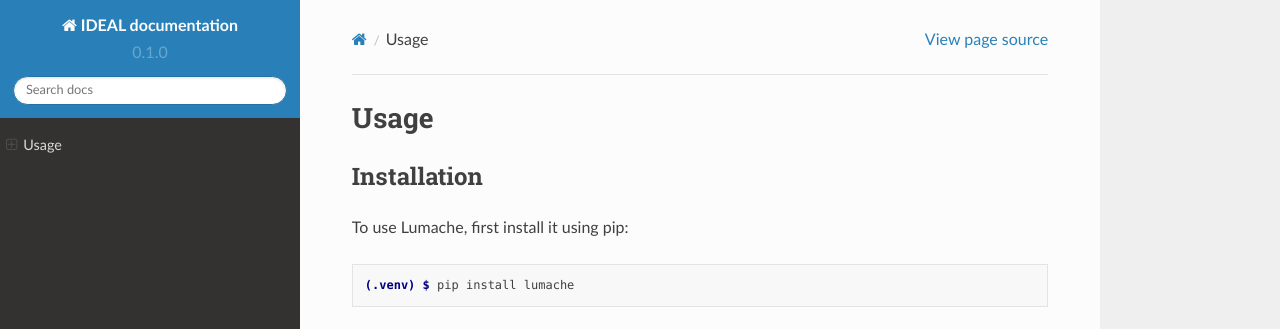
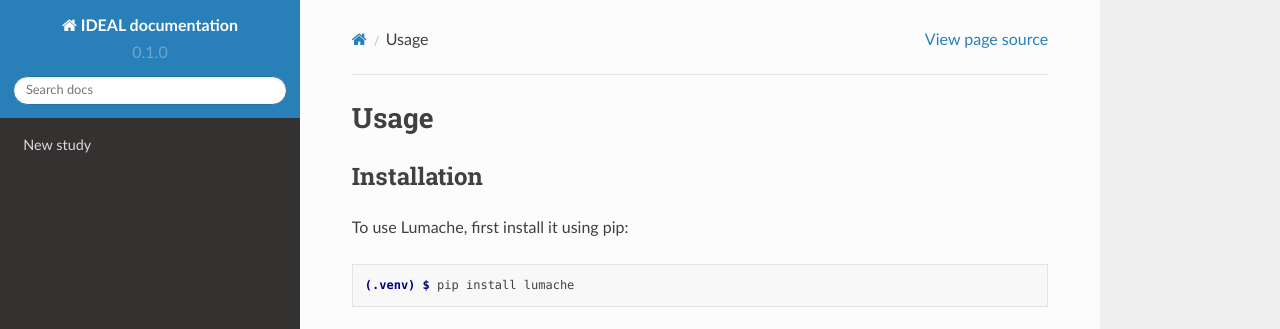
Before and after one commit to Nynuphar/IDEAL-doc, a Sphinx documentation site: the page built from docs/source/usage.rst, in a window 1280 px wide. Shown: the top 329 px of the page. Built offline with Sphinx 7.4.7 and the Read the Docs theme 2.0.0, drawn with Linux system fonts in a browser that asks for light colours; pages that are not in the unit, such as notebooks, are missing from menus.

Commit message:
Update and rename manager.rst to new_study.rst

```diff
--- a/docs/source/manager.rst
+++ b/docs/source/new_study.rst
@@ -1,4 +1,4 @@
-IDEAL Manager
+New study
 ===============
 
 .. autosummary::
```
